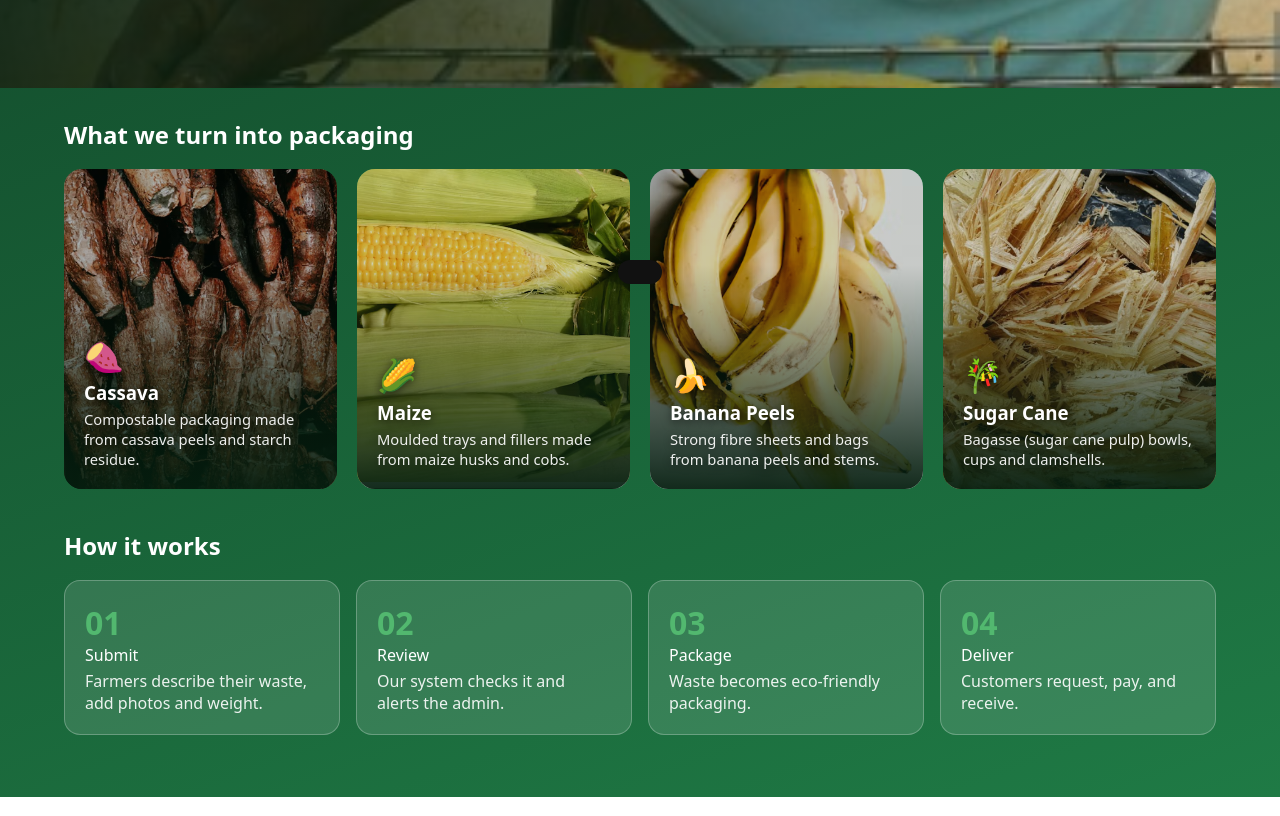
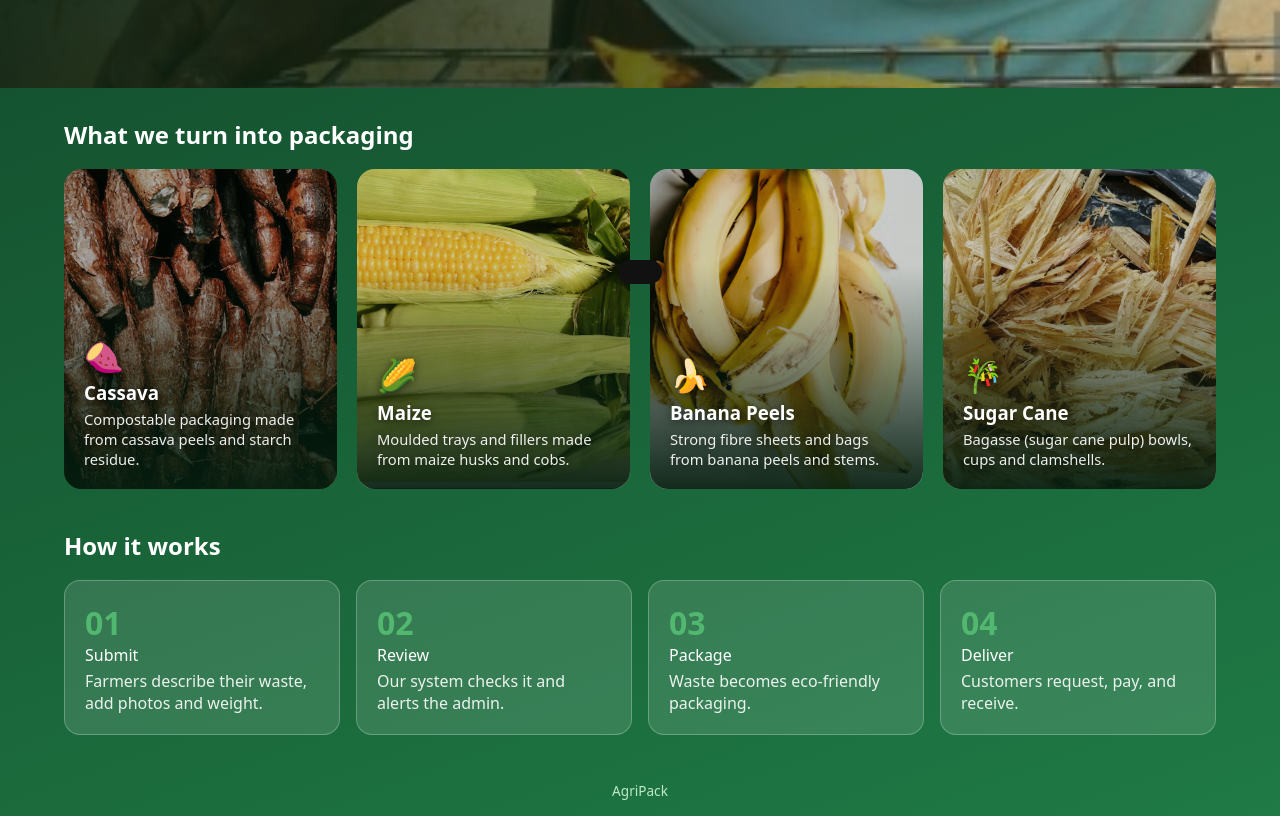
Before and after one commit to JustTrying652/agripack-ai, a plain HTML site: page frontend/index.html in a window 1280 px wide. Shown: the part 592-1408 px from the top of the page. Drawn offline with Linux system fonts and the light colour scheme.

```diff
--- a/frontend/index.html
+++ b/frontend/index.html
@@ -13,7 +13,7 @@
   </header>
   <main id="app"></main>
   <footer class="foot">
-
+     AgriPack
   </footer>
   <div id="toast" class="toast"></div>
   <script src="js/app.js"></script>
```
